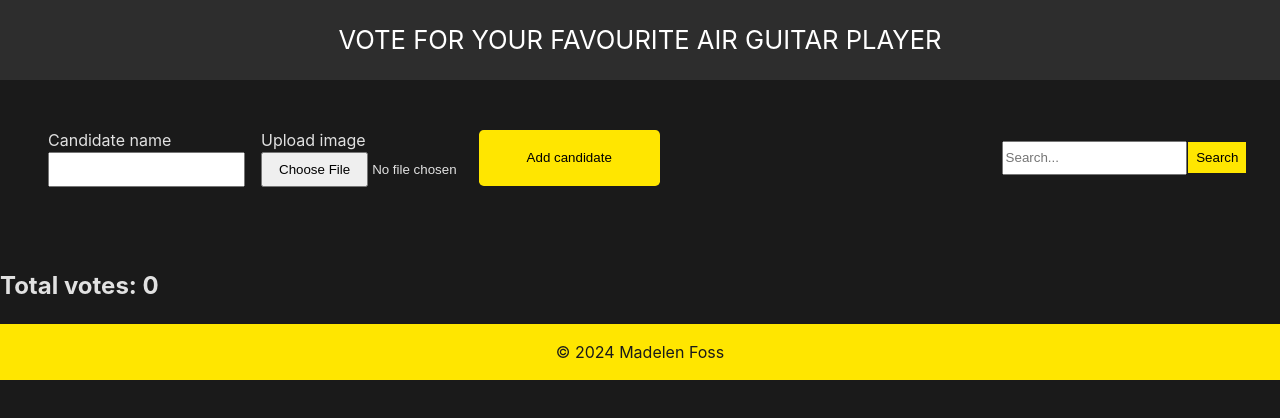
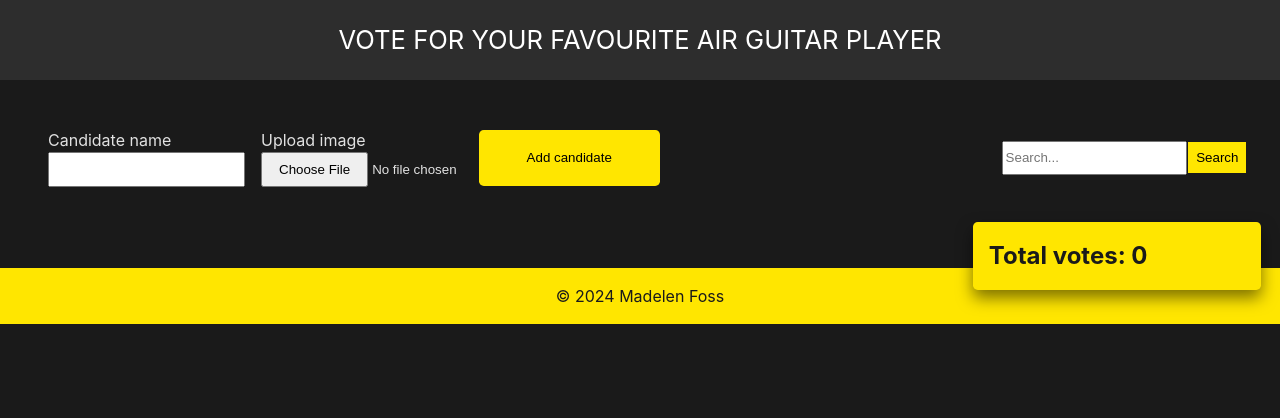
Before and after one commit to madelenfoss/voting-app, a React (Vite) app: page / in a window 1280 px wide. Shown: the top 418 px of the page. Built offline with nearby package versions, Linux system fonts and the light colour scheme.

Commit message:
Styled new elements, including total votes

```diff
--- a/src/index.css
+++ b/src/index.css
@@ -77,6 +77,17 @@ h1 {
   padding: 1rem 2rem;
 }
 
+.main-2 {
+  display: flex;
+  flex-direction: column;
+  width: 100%;
+  justify-content: space-evenly;
+}
+
+.main {
+  display: flex;
+}
+
 #candidate {
   padding: 0.5rem;
 }
@@ -103,7 +114,7 @@ input::-webkit-file-upload-button {
 .candidate_ul {
   list-style: none;
   margin-bottom: 3rem;
-  width: 50%;
+  width: 70%;
 	display: grid;
 	grid-template-columns: repeat(2, 1fr);
 	gap: 2rem;
@@ -111,7 +122,7 @@ input::-webkit-file-upload-button {
 
 .candidate_li {
   background:#2d2d2d;
-  padding: 0 2rem 2rem 2rem;
+  padding: 0 2.5rem 2rem 2.5rem;
   border-radius: 0.3rem;
   box-shadow: 0 0.5rem 1rem rgba(0, 0, 0, 0.5);
 }
@@ -140,6 +151,18 @@ input::-webkit-file-upload-button {
   border-radius: 0.3rem;
 }
 
+.total-votes {
+  position: absolute;
+  left: 76%;
+  top: 12.6rem;
+  padding: 1rem;
+  width: 20%;
+  background: #ffe600;
+  color: #1a1a1a;
+  border-radius: 0.3rem;
+  box-shadow: 0 0.5rem 1rem rgba(0, 0, 0, 0.5);
+}
+
 footer {
   display: flex;
   margin-top: auto;
```
